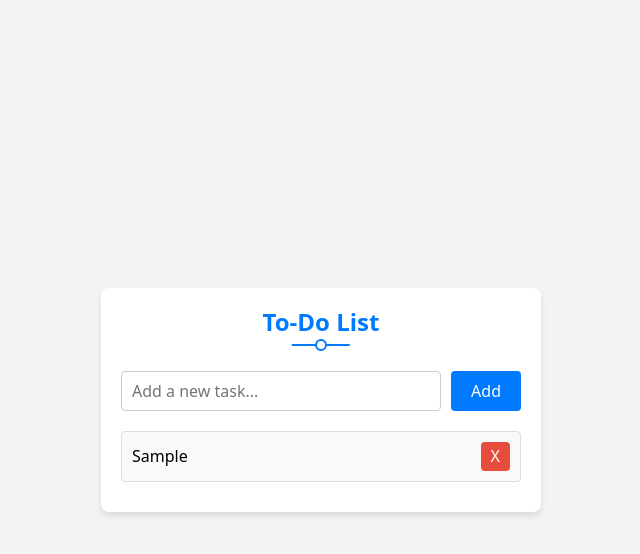
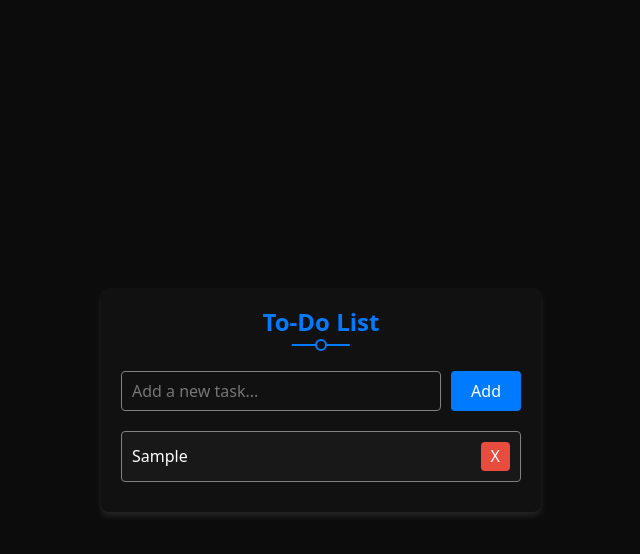
Before and after one commit to mahmoudBadr21/CodeAlpha_To-Do-List, a plain HTML site: page index.html in a window 1280 px wide. Both pictures are taken after typing "Sample" into the empty fields and a click on the button "Add". Shown: the whole page, without its empty margins (319-959 px from the left). Drawn offline with Linux system fonts and the light colour scheme.

Commit message:
edit color

```diff
--- a/css/style.css
+++ b/css/style.css
@@ -4,7 +4,7 @@
 }
 body {
   font-family: system-ui;
-  background-color: #f3f3f3;
+  background-color: #0c0c0c;
   display: flex;
   align-items: center;
   justify-content: center;
@@ -12,10 +12,10 @@ body {
   padding: 30px 10px;
 }
 .todo-app {
-  background-color: #fff;
+  background-color: #111;
   padding: 20px;
   border-radius: 8px;
-  box-shadow: 0 4px 6px #0000001a;
+  box-shadow: 0 4px 6px #ffffff1a;
   width: 100%;
   max-width: 400px;
   text-align: center;
@@ -38,7 +38,7 @@ body {
   width: 8px;
   height: 8px;
   border-radius: 50%;
-  background-color: #fff;
+  background-color: #111;
   border: 2px solid var(--main-color);
   bottom: -15px;
   z-index: 1;
@@ -58,10 +58,12 @@ body {
   flex: 1;
   padding: 10px;
   font-size: 16px;
-  border: 1px solid #ccc;
+  border: 1px solid #818181;
   border-radius: 4px;
   outline: none;
+  color: #fff;
   transition: 0.3s;
+  background: transparent;
   caret-color: var(--second-color);
 }
 .input-container input:focus {
@@ -92,9 +94,10 @@ body {
   align-items: center;
   gap: 15px;
   padding: 10px;
+  color: #fff;
   margin-bottom: 10px;
-  background-color: #f9f9f9;
-  border: 1px solid #ddd;
+  background-color: #181818;
+  border: 1px solid #818181;
   border-radius: 4px;
   word-break: break-word;
   text-align: start;
```
